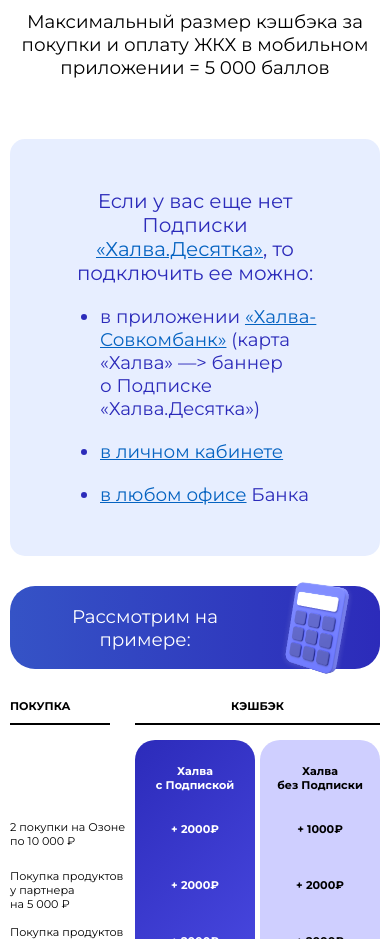
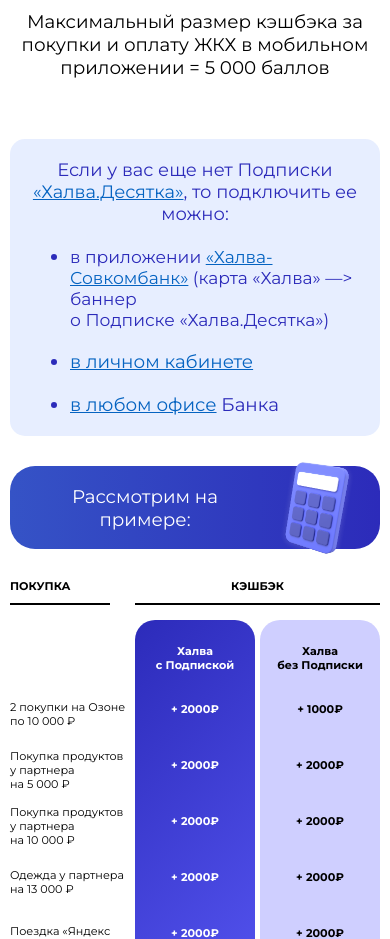
Before and after one commit to Araabmuzik/test-sovcombank, a plain HTML site: page index.html in a window 390 px wide. Shown: the part 1640-2579 px from the top of the page. Drawn offline with Linux system fonts and the light colour scheme.

Commit message:
подправил моблику

```diff
--- a/css/index.css
+++ b/css/index.css
@@ -489,7 +489,11 @@
   }
 
   .table__title {
-    font-size: calc(1rem + 1vw);
+    font-size: calc(1rem + 0.5vw);
+  }
+
+  .table__list div {
+    font-size: calc(1rem + 0.3vw);
   }
 }
 
@@ -546,6 +550,10 @@
 
   .table__cashback .row:first-child > .col span {
     font-size: 0.6rem;
+  }
+
+  .table__text {
+    padding: 20px;
   }
 }
 
```
